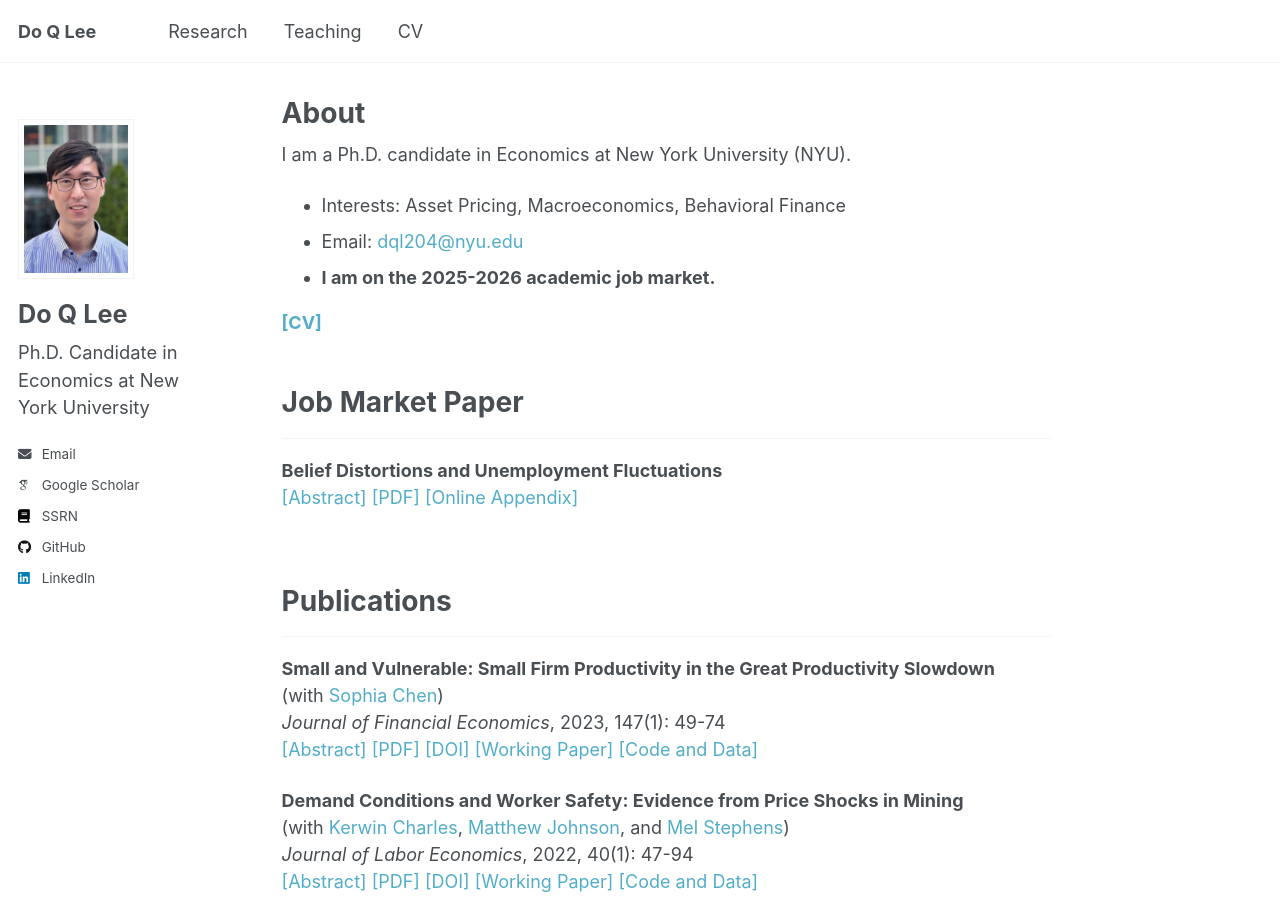
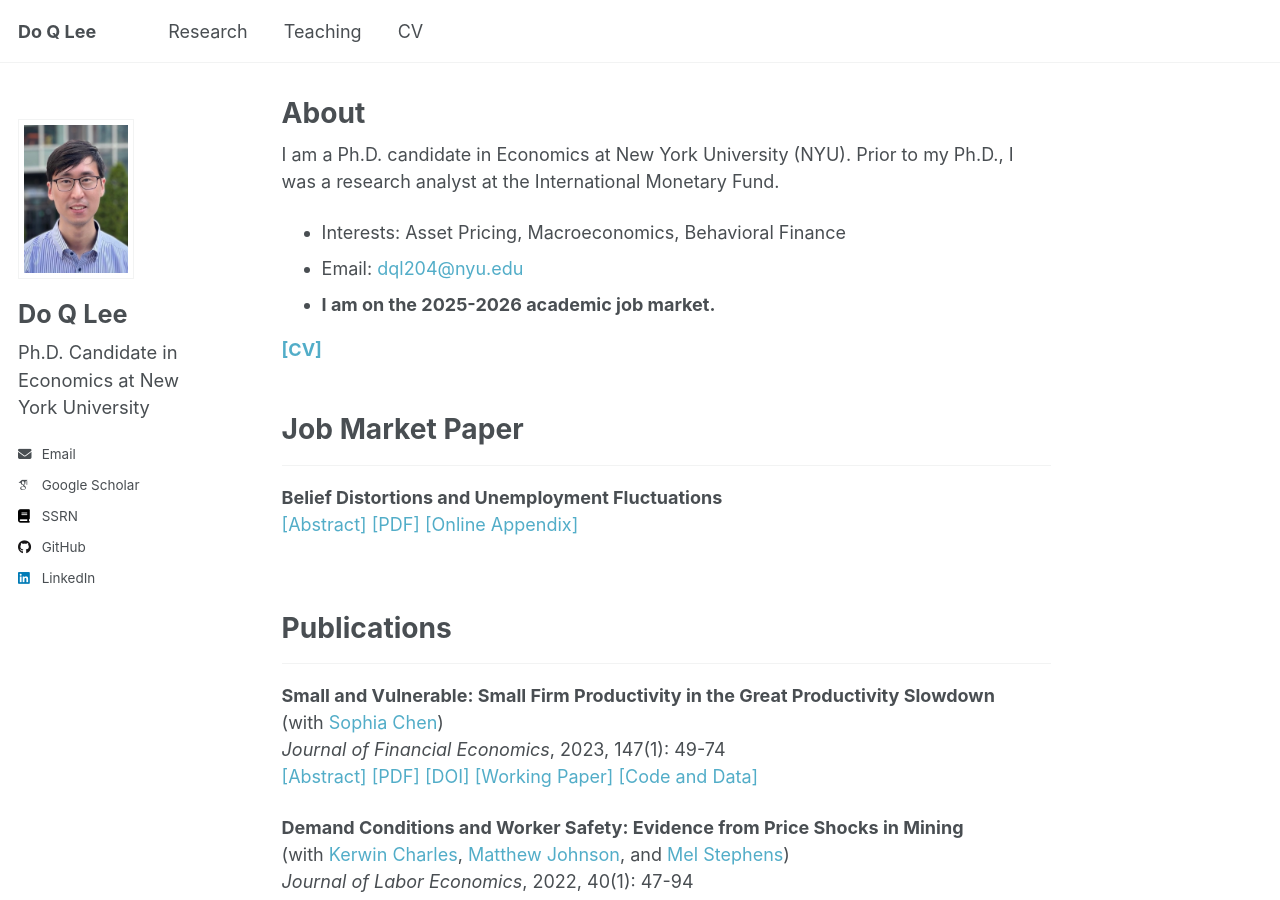
Before and after one commit to doqlee/doqlee.github.io, a Jekyll site: the page built from _pages/main.md, in a window 1280 px wide and 900 px high. Built offline with Jekyll 4.4.1, drawn with Linux system fonts in a browser that asks for light colours; some web fonts are replaced.

Commit message:
Update main.md

```diff
--- a/_pages/main.md
+++ b/_pages/main.md
@@ -82,7 +82,7 @@ redirect_from:
   }
 </style>
 
-I am a Ph.D. candidate in Economics at New York University (NYU).
+I am a Ph.D. candidate in Economics at New York University (NYU). Prior to my Ph.D., I was a research analyst at the International Monetary Fund.
 * Interests: Asset Pricing, Macroeconomics, Behavioral Finance
 * Email: [dql204@nyu.edu](mailto:dql204@nyu.edu)
 * **I am on the 2025-2026 academic job market.**
```
